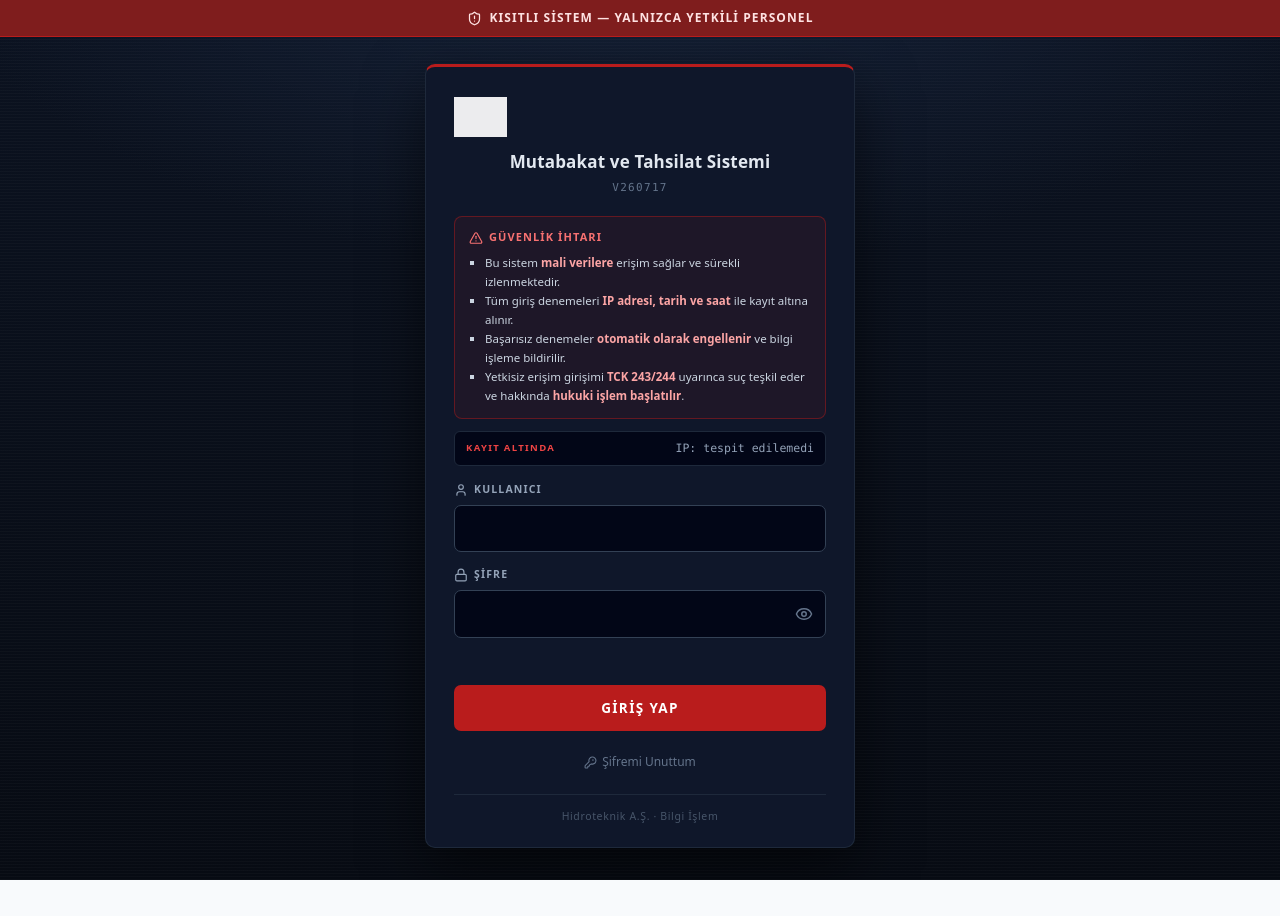
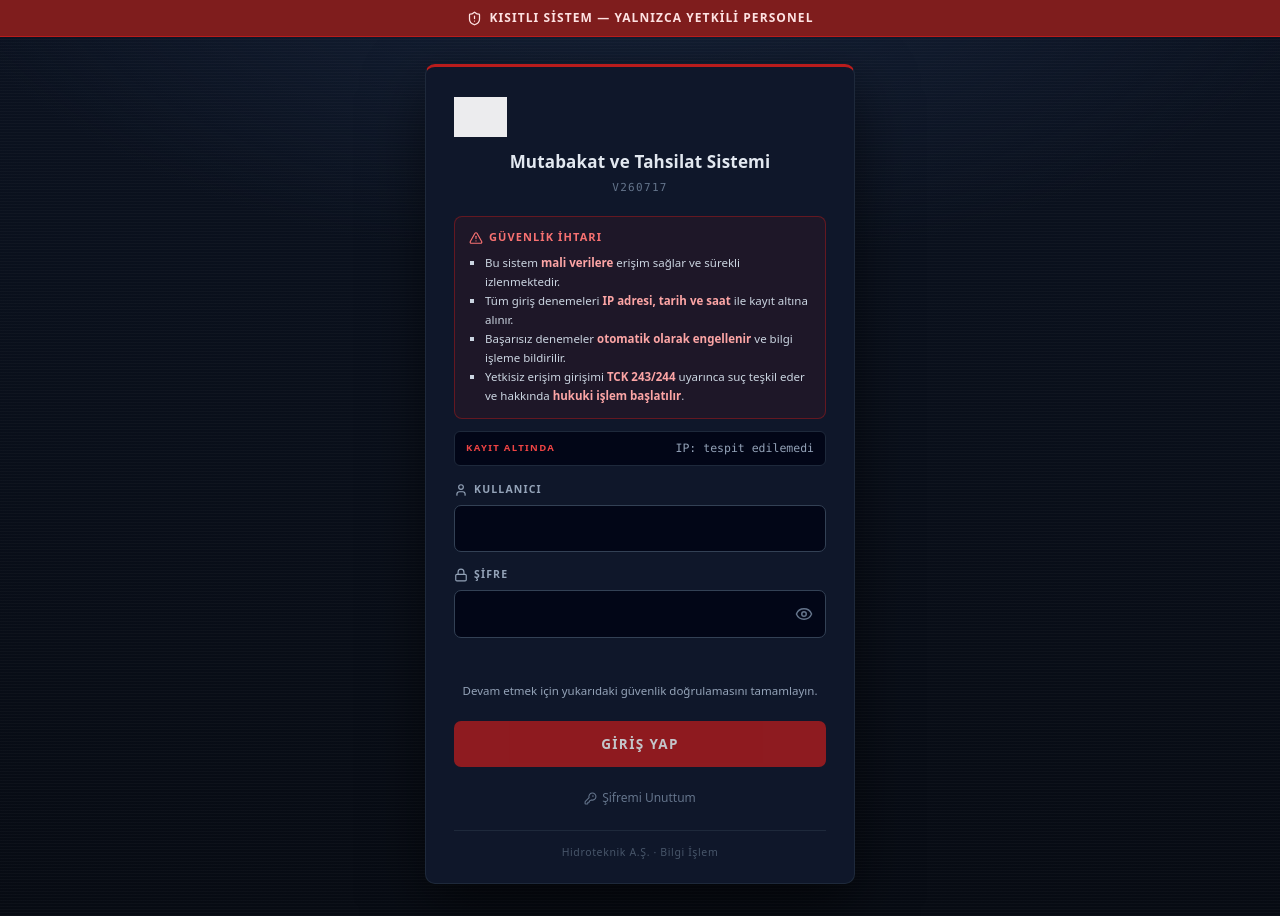
Before and after one commit to serkanyavuzmercan-gif/KobiTahsilat, a Next.js app: page /login in a window 1280 px wide. Before the commit the page ends 880 px from the top, so only its background shows below. Built offline with nearby package versions, Linux system fonts and the light colour scheme; no server answers; grey boxes are pictures that could not be loaded.

Commit message:
GUVENLIK ACIGI DUZELTILDI: CAPTCHA artik HER girişte zorunlu (kademeli mantik temiz ilk denemede atlatiyordu) + cozulmeden buton pasif

```diff
--- a/app/api/auth/giris/route.ts
+++ b/app/api/auth/giris/route.ts
@@ -42,24 +42,26 @@ export async function POST(request: Request) {
       )
     }
 
-    // 2) CAPTCHA
-    //    ÖNEMLİ: CAPTCHA token'ı TEK KULLANIMLIKTIR. Supabase Auth tarafında da CAPTCHA açıksa
-    //    token'ı Supabase doğrulayacağı için BURADA doğrulamamalıyız (yoksa token tükenir ve
-    //    Supabase reddeder). Bu durumu SUPABASE_CAPTCHA_ENABLED=true ile belirtiyoruz.
+    // 2) CAPTCHA — HER ZAMAN ZORUNLU (yapılandırılmışsa).
+    //    Token yoksa veya geçersizse giriş REDDEDİLİR. (Önceki "kademeli" davranış, temiz ilk
+    //    denemede CAPTCHA'yı atlatıyordu — güvenlik açığıydı, kaldırıldı.)
+    //    Acil durum: Vercel'den HCAPTCHA_SECRET_KEY (ve TURNSTILE_SECRET_KEY) silinirse CAPTCHA
+    //    tamamen devre dışı kalır; brute-force kilidi çalışmaya devam eder.
     //
-    //    Kendi doğrulamamız KADEMELİ: token varsa daima doğrulanır; token yoksa yalnızca bu
-    //    kullanıcı/IP'de yakın zamanda başarısız deneme VARSA reddedilir. Neden? Widget
-    //    yüklenemezse (JS engeli / sağlayıcıya erişilemezse) temiz girişte personel kilitlenmesin;
-    //    saldırgan ise ilk hatasından sonra CAPTCHA'ya takılır. Brute-force kilidi zaten ayrıca çalışır.
+    //    NOT: CAPTCHA token'ı TEK KULLANIMLIKTIR. Supabase Auth tarafında da CAPTCHA açıksa
+    //    token'ı Supabase doğrulayacağı için BURADA doğrulamayız (SUPABASE_CAPTCHA_ENABLED=true).
     const token = body.captchaToken || ''
     const supabaseCaptcha = process.env.SUPABASE_CAPTCHA_ENABLED === 'true'
 
-    if (!supabaseCaptcha && captchaZorunlu() && (token || kilit.basarisizSayisi > 0)) {
+    if (!supabaseCaptcha && captchaZorunlu()) {
       const ok = await captchaDogrula(token, ip)
       if (!ok) {
         await girisKaydet(kullanici, ip, false)
         return NextResponse.json(
-          { success: false, error: 'Güvenlik doğrulaması başarısız. Sayfayı yenileyip tekrar deneyin.' },
+          {
+            success: false,
+            error: 'Güvenlik doğrulamasını tamamlayın ("İnsan olduğumu doğrula" kutusu).',
+          },
           { status: 400 }
         )
       }
--- a/components/login-form.tsx
+++ b/components/login-form.tsx
@@ -1,6 +1,6 @@
 'use client'
 
-import { FormEvent, useState } from 'react'
+import { FormEvent, useEffect, useState } from 'react'
 import Script from 'next/script'
 import { AlertTriangle, Eye, EyeOff, KeyRound, Lock, ShieldAlert, User } from 'lucide-react'
 import { APP_VERSION } from '@/lib/app-version'
@@ -33,6 +33,15 @@ export function LoginForm({ ip }: { ip: string }) {
   const [showPassword, setShowPassword] = useState(false)
   const [loading, setLoading] = useState(false)
   const [error, setError] = useState('')
+  // CAPTCHA çözülmeden giriş butonu AÇILMAZ (sunucu da ayrıca zorunlu tutar).
+  const [captchaOk, setCaptchaOk] = useState(false)
+
+  useEffect(() => {
+    if (!CAPTCHA) return
+    const w = window as unknown as Record<string, unknown>
+    w.__captchaTamam = (t: string) => setCaptchaOk(Boolean(t))
+    w.__captchaSifirlandi = () => setCaptchaOk(false)
+  }, [])
 
   /**
    * Giriş SUNUCUDA doğrulanır (/api/auth/giris): brute-force kilidi + CAPTCHA orada uygulanır,
@@ -59,6 +68,7 @@ export function LoginForm({ ip }: { ip: string }) {
         setError(json.error || 'Giriş yapılamadı.')
         setLoading(false)
         captchaSifirla()
+        setCaptchaOk(false)
         return
       }
 
@@ -67,6 +77,7 @@ export function LoginForm({ ip }: { ip: string }) {
       setError(cause instanceof Error ? cause.message : 'Giriş sırasında hata oluştu.')
       setLoading(false)
       captchaSifirla()
+      setCaptchaOk(false)
     }
   }
 
@@ -186,6 +197,9 @@ export function LoginForm({ ip }: { ip: string }) {
                 className="h-captcha"
                 data-sitekey={HCAPTCHA_SITE_KEY}
                 data-theme="dark"
+                data-callback="__captchaTamam"
+                data-expired-callback="__captchaSifirlandi"
+                data-error-callback="__captchaSifirlandi"
                 style={{ display: 'flex', justifyContent: 'center', marginBottom: 14 }}
               />
             </>
@@ -200,12 +214,32 @@ export function LoginForm({ ip }: { ip: string }) {
                 className="cf-turnstile"
                 data-sitekey={TURNSTILE_SITE_KEY}
                 data-theme="dark"
+                data-callback="__captchaTamam"
+                data-expired-callback="__captchaSifirlandi"
+                data-error-callback="__captchaSifirlandi"
                 style={{ display: 'flex', justifyContent: 'center', marginBottom: 14 }}
               />
             </>
           )}
 
-          <button type="submit" className="login-btn" disabled={loading}>
+          {CAPTCHA && !captchaOk && (
+            <p
+              style={{
+                margin: '0 0 4px',
+                textAlign: 'center',
+                fontSize: 11.5,
+                color: '#94a3b8',
+              }}
+            >
+              Devam etmek için yukarıdaki güvenlik doğrulamasını tamamlayın.
+            </p>
+          )}
+
+          <button
+            type="submit"
+            className="login-btn"
+            disabled={loading || (CAPTCHA !== null && !captchaOk)}
+          >
             <span className="btn-text" style={{ opacity: loading ? 0 : 1 }}>
               GİRİŞ YAP
             </span>
```
